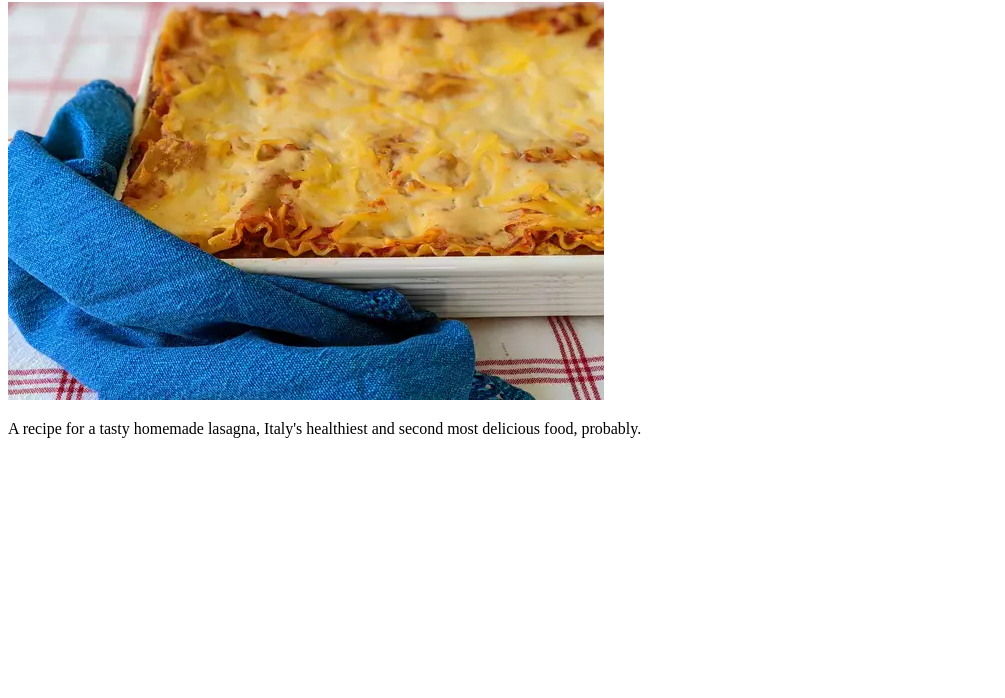
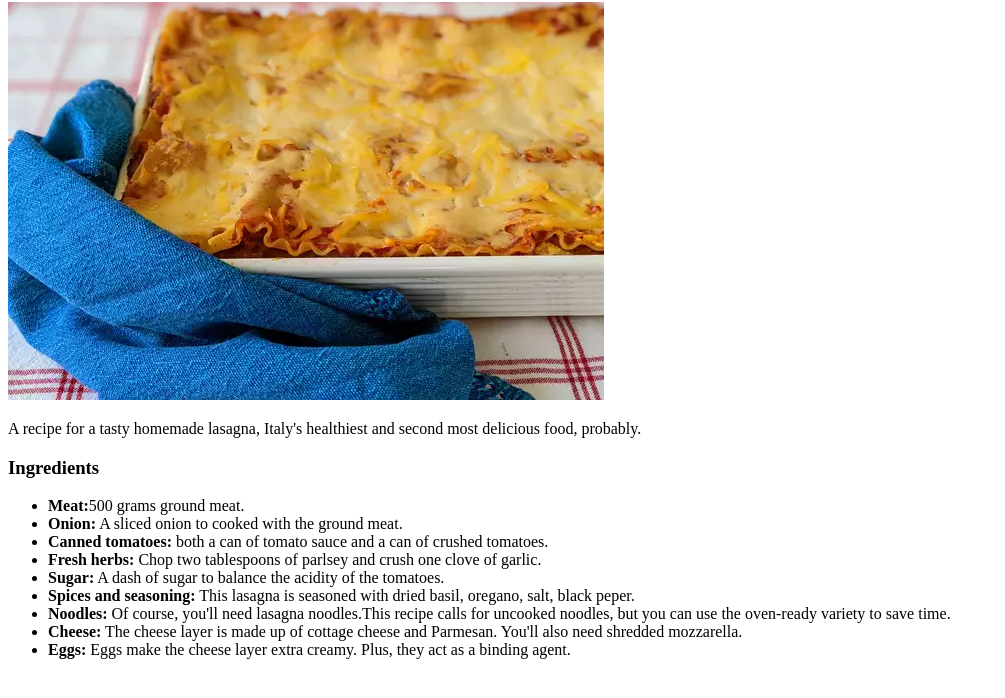
Before and after one commit to Johnpliskin/odin-recipes, a plain HTML site: page recipes/homemadelasagna.html in a window 1280 px wide. Shown: the part 78-776 px from the top of the page, without its empty margins (0-1005 px from the left). Drawn offline with Linux system fonts and the light colour scheme.

Commit message:
Add unorded list of ingredients to homemadelasagna.html

```diff
--- a/recipes/homemadelasagna.html
+++ b/recipes/homemadelasagna.html
@@ -8,5 +8,17 @@
         <h1>Homemade Lasagna</h1>
         <img src="../images/lasagna.webp" alt="a tasty lasagna">
         <p>A recipe for a tasty homemade lasagna, Italy's healthiest and second most delicious food, probably.</p>
+        <h3>Ingredients</h3>
+        <ul>
+            <li><strong>Meat:</strong>500 grams ground meat.</li>
+            <li><strong>Onion:</strong> A sliced onion to cooked with the ground meat.</li>
+            <li><strong>Canned tomatoes:</strong> both a can of tomato sauce and a can of crushed tomatoes.</li>
+            <li><strong>Fresh herbs:</strong> Chop two tablespoons of parlsey and crush one clove of garlic.</li>
+            <li><strong>Sugar:</strong> A dash of sugar to balance the acidity of the tomatoes.</li>
+            <li><strong>Spices and seasoning:</strong> This lasagna is seasoned with dried basil, oregano, salt, black peper.</li>
+            <li><strong>Noodles:</strong> Of course, you'll need lasagna noodles.This recipe calls for uncooked noodles, but you can use the oven-ready variety to save time.</li>
+            <li><strong>Cheese:</strong> The cheese layer is made up of cottage cheese and Parmesan. You'll also need shredded mozzarella.</li>
+            <li><strong>Eggs:</strong> Eggs make the cheese layer extra creamy. Plus, they act as a binding agent.</li>
+        </ul>
     </body>
 </html>
```
